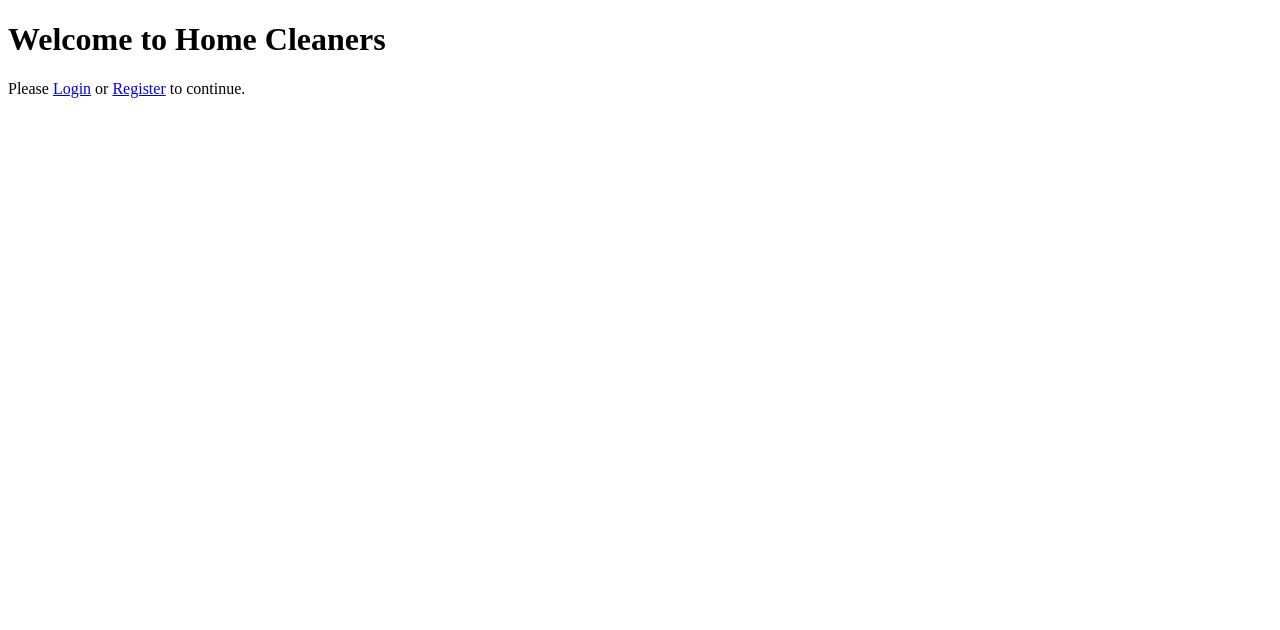
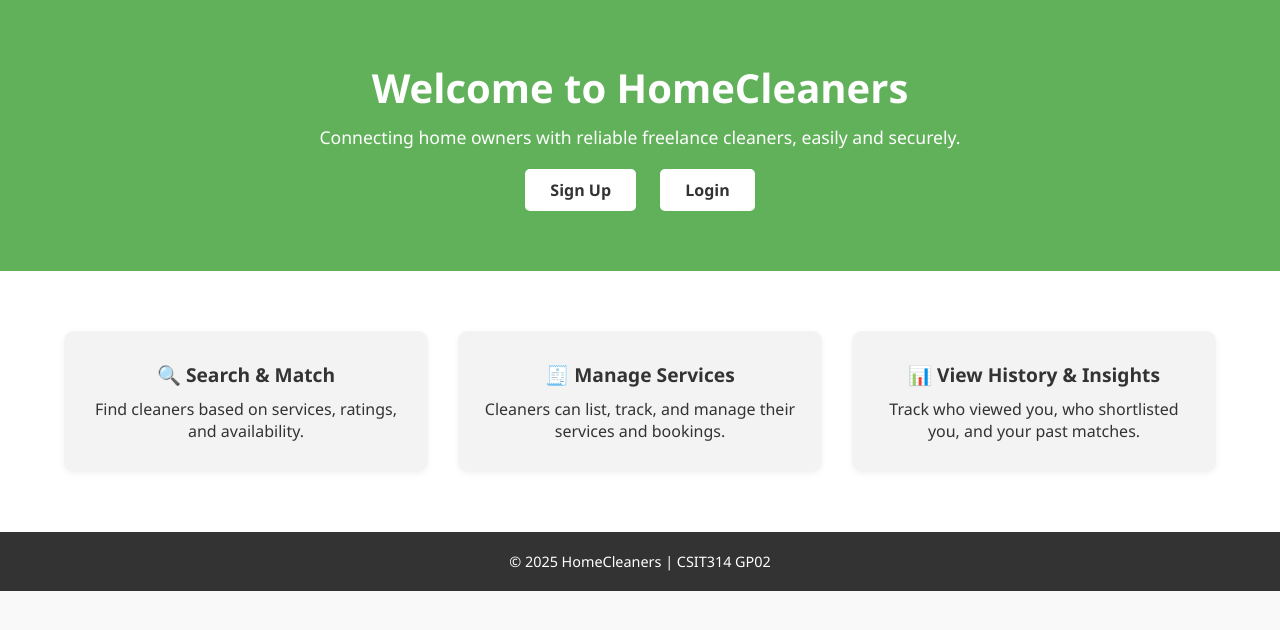
Before and after one commit to Kuang-Yi/HomeCleaners, a PHP site: page / in a window 1280 px wide. Shown: the top 630 px of the page. Run offline with PHP 8.4, Linux system fonts and the light colour scheme.

Commit message:
Style for homepage

```diff
--- /dev/null
+++ b/css/base.css
@@ -0,0 +1,15 @@
+* {
+    margin: 0;
+    padding: 0;
+    box-sizing: border-box;
+}
+
+body {
+    font-family: 'Segoe UI', sans-serif;
+    background-color: #f9f9f9;
+    color: #333;
+}
+a {
+    text-decoration: none;
+    color: inherit;
+}
--- /dev/null
+++ b/css/index.css
@@ -0,0 +1,69 @@
+/* Hero Section */
+.hero {
+    background-color: #61B15A;
+    color: white;
+    text-align: center;
+    padding: 60px 20px;
+}
+.hero h1 {
+    font-size: 2.5em;
+    margin-bottom: 10px;
+}
+.hero p {
+    font-size: 1.1em;
+    margin-bottom: 20px;
+}
+.hero-buttons .btn {
+    display: inline-block;
+    background-color: white;
+    color: #333;
+    padding: 10px 25px;
+    margin: 0 10px;
+    border-radius: 5px;
+    font-weight: bold;
+    font-size: 1em;
+    transition: background 0.3s;
+}
+.hero-buttons .btn:hover {
+    background-color: #e6e6e6;
+}
+
+/* Feature Section - FULL WIDTH */
+.features {
+    display: flex;
+    justify-content: center;
+    gap: 30px;
+    flex-wrap: wrap;
+    padding: 60px 5%;
+    background-color: #fff;
+}
+
+/* Individual cards stretch wider */
+.feature-card {
+    background-color: #f3f3f3;
+    border-radius: 10px;
+    padding: 30px 20px;
+    flex: 1 1 300px;
+    min-width: 280px;
+    max-width: 500px;
+    text-align: center;
+    box-shadow: 0 2px 6px rgba(0,0,0,0.05);
+    transition: transform 0.2s ease;
+}
+.feature-card:hover {
+    transform: scale(1.02);
+}
+
+.feature-card h3 {
+    font-size: 1.2em;
+    margin-bottom: 10px;
+}
+
+/* Footer */
+.footer {
+    background-color: #333;
+    color: white;
+    text-align: center;
+    padding: 20px;
+    font-size: 0.9em;
+}
--- a/index.php
+++ b/index.php
@@ -1,35 +1,56 @@
 <?php
 session_start();
 
-// If user is already logged in, redirect based on role
+// Redirect logged-in users
 if (isset($_SESSION['user'])) {
     switch ($_SESSION['user']['user_type']) {
-        case 'C':
-            header('Location: boundary/dashboard_cleaner.php');
-            break;
-        case 'H':
-            header('Location: boundary/dashboard_homeowner.php');
-            break;
-        case 'A':
-            header('Location: boundary/dashboard_admin.php');
-            break;
-        case 'P':
-            header('Location: boundary/dashboard_platform.php');
-            break;
-        default:
-            echo "❌ Unknown user role.";
+        case 'C': header('Location: boundary/dashboard_cleaner.php'); break;
+        case 'H': header('Location: boundary/dashboard_homeowner.php'); break;
+        case 'A': header('Location: boundary/dashboard_admin.php'); break;
+        case 'P': header('Location: boundary/dashboard_platform.php'); break;
+        default: echo "❌ Unknown user role."; exit();
     }
     exit();
 }
 ?>
 
 <!DOCTYPE html>
-<html>
+<html lang="en">
 <head>
+    <meta charset="UTF-8">
     <title>Home Cleaners Platform</title>
+    <link rel="stylesheet" href="css/base.css">
+    <link rel="stylesheet" href="css/index.css">
 </head>
 <body>
-    <h1>Welcome to Home Cleaners</h1>
-    <p>Please <a href="boundary/login.php">Login</a> or <a href="boundary/register.php">Register</a> to continue.</p>
+
+    <header class="hero">
+        <h1>Welcome to HomeCleaners</h1>
+        <p>Connecting home owners with reliable freelance cleaners, easily and securely.</p>
+        <div class="hero-buttons">
+            <a href="boundary/register.php" class="btn">Sign Up</a>
+            <a href="boundary/login.php" class="btn">Login</a>
+        </div>
+    </header>
+
+    <section class="features">
+        <div class="feature-card">
+            <h3>🔍 Search & Match</h3>
+            <p>Find cleaners based on services, ratings, and availability.</p>
+        </div>
+        <div class="feature-card">
+            <h3>🧾 Manage Services</h3>
+            <p>Cleaners can list, track, and manage their services and bookings.</p>
+        </div>
+        <div class="feature-card">
+            <h3>📊 View History & Insights</h3>
+            <p>Track who viewed you, who shortlisted you, and your past matches.</p>
+        </div>
+    </section>
+
+    <footer class="footer">
+        &copy; 2025 HomeCleaners | CSIT314 GP02
+    </footer>
+
 </body>
 </html>
```
